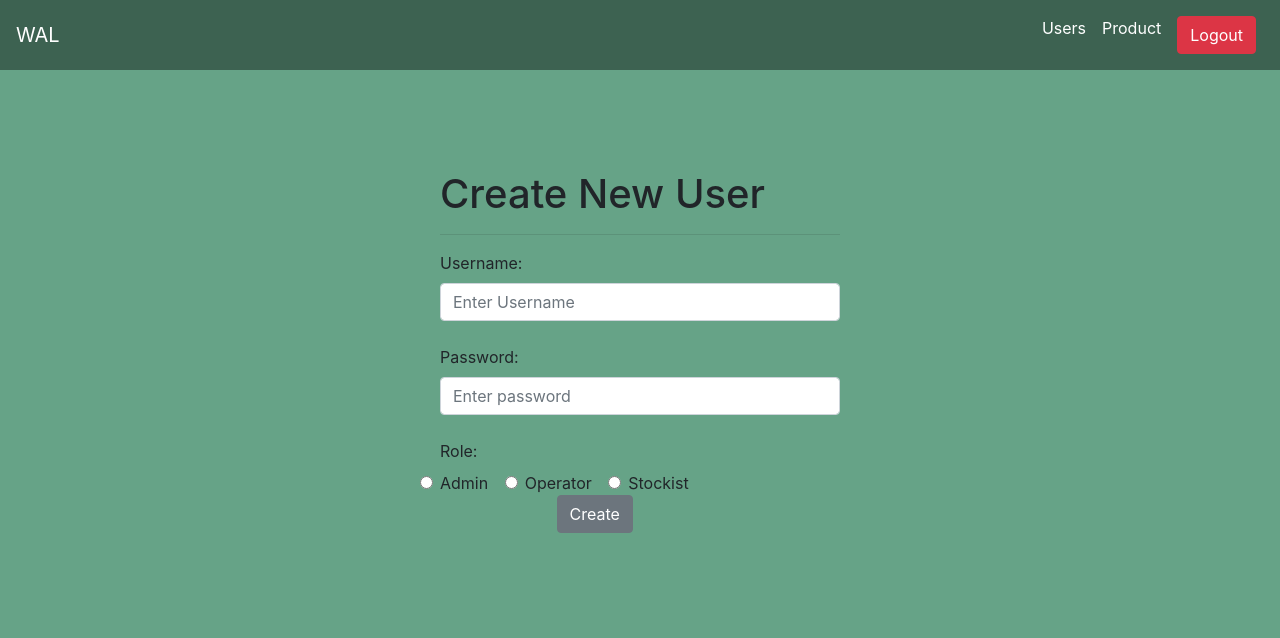
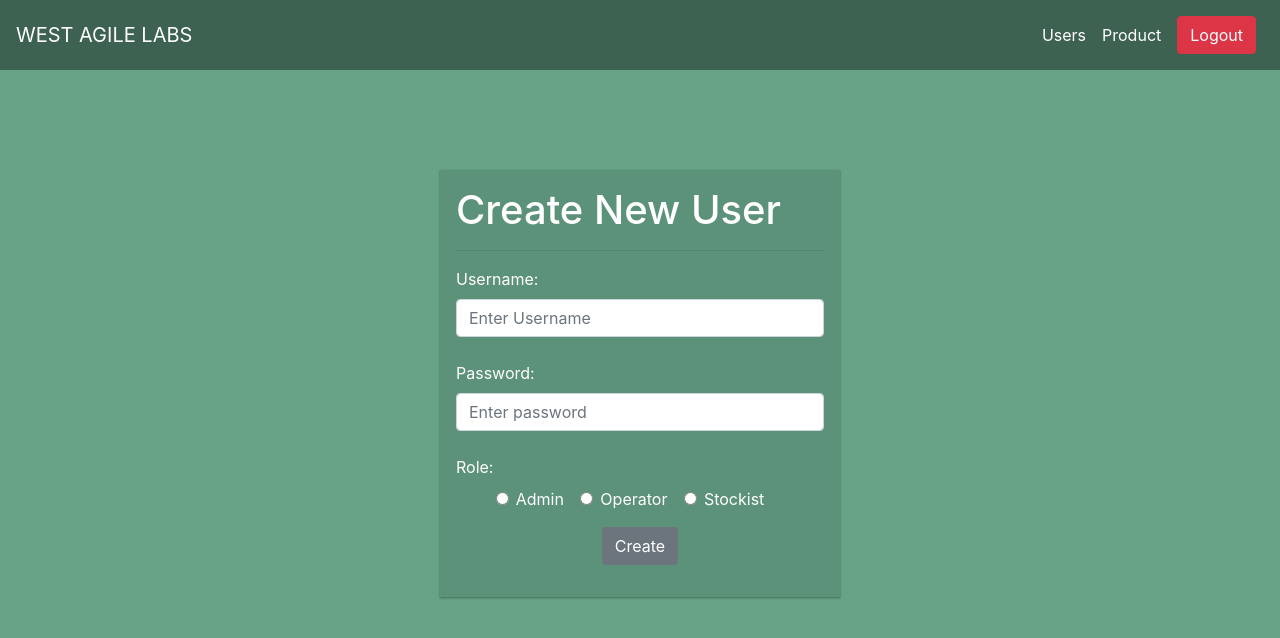
Before and after one commit to Pranshul-WAL/ims-frontend, a React (Create React App) app: page /add in a window 1280 px wide. Shown: the top 638 px of the page. Built offline with nearby package versions, Linux system fonts and the light colour scheme.

Commit message:
Adding crad to the forms

```diff
--- a/src/App.css
+++ b/src/App.css
@@ -44,6 +44,7 @@
   margin: 25px 50px 75px 100px;
   background: rgb(102, 163, 135);
   /* border: 2px solid black; */
+  color: white;
 
 }
 
@@ -70,3 +71,44 @@
 .navbar .bg-dark {
   background-color: rgba(0,0,0,0.3) !important;
 }
+
+.UserStyle{
+  color: white;
+}
+
+.nav-item {
+  display: flex;
+  align-items: center;
+}
+
+.radio-buttons-row {
+  margin: 0px 26px 16px 26px;
+  display: flex;
+  justify-content: center;
+}
+.button-row {
+  display: flex;
+  justify-content: center;
+}
+
+.Login-new {
+  box-shadow: 0 1px 3px rgba(0,0,0,0.12), 0 1px 2px rgba(0,0,0,0.24);
+  transition: all 0.3s cubic-bezier(.25,.8,.25,1);
+  padding: 16px;
+  background-color: rgba(0,0,0,.1);
+}
+h1{
+  font-family: -apple-system, BlinkMacSystemFont, 'Segoe UI', Roboto, Oxygen, Ubuntu, Cantarell, 'Open Sans', 'Helvetica Neue', sans-serif;
+
+}
+.Login{
+  min-width: 90%;
+  min-height: 65%;
+  /* display: flex; */
+  align-items: center;
+  margin-left: 23px;
+}
+
+element.style {
+  margin-left: 23px;
+}
--- a/src/components/adminPage.js
+++ b/src/components/adminPage.js
@@ -1,6 +1,7 @@
 import React, { Component } from 'react';
 import { Link } from 'react-router-dom';
 import { Button } from 'reactstrap';
+import logo from '../logo.jpg'
 
 import {
     Navbar,
@@ -24,7 +25,7 @@ class AdminPage extends Component {
             <>
                 <div>
                     <Navbar color="dark" light expand="md" >
-                        <NavbarBrand href="https://www.westagilelabs.com" color="white">WAL</NavbarBrand>
+                        <NavbarBrand href="/" color="white">WEST AGILE LABS</NavbarBrand>
                         <Nav className="ml-auto" navbar>
                             <NavItem className="Font-Color">
                                 <Link className="nav-link" to="/enduser">Users</Link>
@@ -39,7 +40,14 @@ class AdminPage extends Component {
                     </Navbar>
                 </div>
                 {
-                    this.props.children? this.props.children:<h1>Hello</h1>
+                    this.props.children? this.props.children:<div>
+                    <h1>Welcome</h1><img src={logo} alt='company logo'/>
+                    <p>Lorem ipsum dolor sit amet, consectetur adipiscing elit. Sed ipsum neque, vestibulum id elit eu, dictum tincidunt lacus. Morbi in mi sit amet felis finibus malesuada eu in ante. Nullam vel tempus massa, a vestibulum mi. Nulla egestas elit a lacus aliquet, sed ultrices nisl suscipit. Nunc ullamcorper condimentum hendrerit. Donec pharetra turpis id consectetur commodo. Pellentesque elementum laoreet mauris et bibendum. Aenean ultricies neque sit amet purus sollicitudin, ut gravida tellus blandit. Interdum et malesuada fames ac ante ipsum primis in faucibus. Orci varius natoque penatibus et magnis dis parturient montes, nascetur ridiculus mus.
+
+                    Duis nisl purus, facilisis eget urna quis, aliquam aliquet felis. In laoreet malesuada ante, a scelerisque ex eleifend euismod. Integer rhoncus condimentum turpis, sit amet posuere velit facilisis et. Lorem ipsum dolor sit amet, consectetur adipiscing elit. In eget turpis sit amet est vestibulum rhoncus. Nulla finibus pulvinar eros quis laoreet. Etiam venenatis ligula ultricies ex condimentum sodales. Phasellus commodo rhoncus finibus. Nunc id facilisis sapien. Curabitur nec erat quis elit mollis accumsan sit amet at lorem. Nulla viverra est purus, vitae interdum orci bibendum et. Quisque nec lacinia lacus. Curabitur non diam justo.
+
+                    Maecenas viverra condimentum eros non tristique. Nulla cursus tempor risus, ac tincidunt lorem vulputate vitae. Nunc sit amet diam diam. Etiam placerat augue ut quam ultrices, ornare scelerisque purus commodo. Pellentesque rutrum, eros eu consectetur tristique, augue diam posuere arcu, ut ornare ligula orci eget mi. Pellentesque aliquet, leo quis facilisis vulputate, risus tellus blandit ipsum, ut facilisis elit libero posuere nibh. Vestibulum ac consectetur lorem. Vivamus ac aliquam enim. Mauris sem sem, scelerisque eget eleifend et, pharetra non turpis. Cras rutrum ligula fringilla, consequat lectus sollicitudin, convallis purus. Nullam quis semper quam. Praesent imperdiet eros eget tincidunt molestie. Nullam et nisi maximus, rutrum dui vitae, mollis odio. Mauris gravida, ante sed fringilla iaculis, nunc neque semper erat, in suscipit nunc lacus ut lectus. Sed at lectus consequat, ultricies erat vitae, porttitor sapien. </p>
+                    </div>
                 }
             </>
 
--- a/src/components/login.js
+++ b/src/components/login.js
@@ -5,6 +5,7 @@ import {
     // NavbarToggler,
     // Nav,
     // NavItem,
+    Label,
     Form,FormGroup, Input} from 'reactstrap';
 // import AdminPage from './adminPage';
 import {Redirect} from "react-router-dom";
@@ -35,12 +36,14 @@ class Login extends Component{
         return(
             <div className="container my-0 mx-auto">
                 <div className="Login-main">
-                    <div className="Login">
+                    <div className="Login Login-new">
                         <h1>Login</h1>
                         <Form className="">
+                            <Label>Username:</Label>
                             <FormGroup>
                                 <Input  value={this.props.username} onChange={this.handleChangeUsername} type="text" name="username" id="name" placeholder="Enter the Username" />
                             </FormGroup>
+                            <Label>Password:</Label>
                             <FormGroup>
                                 <Input value={this.props.password} onChange={this.handleChangePassword} type="password" name="password" id="Password" placeholder="Enter the password" />
                             </FormGroup>
--- a/src/components/userCreate.js
+++ b/src/components/userCreate.js
@@ -22,7 +22,11 @@ class UserCreate extends Component {
         this.props.getRole(e.target.value);
     }
     createUserHandler(){
+        if (this.props.username ==="" || this.props.password === "" || this.props.role === "") {
+            alert('Enter valid credentials.')
+        } else {
         this.props.createUser(this.props.username, this.props.password, this.props.role)
+        }
     }
     render() {
         return (
@@ -41,6 +45,7 @@ class UserCreate extends Component {
                 <Label>Role:</Label><br/>
                 {/* <Input type="text"  value={this.props.role} onChange={this.handleChangeRole} placeholder="Enter role"></Input><br/> */}
                 <FormGroup>
+                    <div className="radio-buttons-row">
                         <Label check>
                             <Input type="radio" name="radio1" value="Admin" onChange={this.handleChangeRole} />{' '}
                             Admin
@@ -54,12 +59,14 @@ class UserCreate extends Component {
                         <Label check>
                             <Input type="radio" name="radio1" value="Stockist" onChange={this.handleChangeRole}/>{' '}
                             Stockist
-                </Label><br></br>
-                &emsp;
-                &emsp;&emsp;&emsp;&emsp;&emsp;&emsp;
+                        </Label>
+                    </div>
+
                 {/* <Button onClick={()=>
                     { this.props.createUserHandler(username,password,role)}}>Create</Button> */}
+                    <div className="button-row">
                         <Button onClick={this.createUserHandler}>Create</Button>
+                    </div>
                 </FormGroup>
                 {localStorage.getItem('isUserCreate') ? <Redirect to='/list' /> : null}
                 {localStorage.removeItem('isUserCreate')}
--- a/src/components/userPage.js
+++ b/src/components/userPage.js
@@ -6,9 +6,9 @@ class UserPage extends Component {
     render() {
         return (
             <div align='center'>
-                <h1>User Page</h1><hr/>
-                <Link to='/add'>Add Users</Link><br/>
-                <Link to='/list'>List Users</Link>
+                <h1 className="UserStyle">User Page</h1><hr/>
+                <Link to='/add' className="UserStyle">Add Users</Link><br/>
+                <Link to='/list' lassName="UserStyle">List Users</Link>
 
             </div>
 
--- a/src/index.css
+++ b/src/index.css
@@ -20,12 +20,14 @@ code {
   /* text-align: left; */
   margin: 25px 50px 25px 50px;
   /* border: 2px solid black; */
+  color: white;
 
 }
 
 .Login-main{
   max-width: 400px;
   margin: 100px auto 0;
+  color: white;
 }
 
 .navbar.bg-dark {
```
Also changed, not shown: src/components/listInventory.js (+9 -1 lines), src/components/listOrders.js (+6 -1 lines), src/components/listReturns.js (+6 -1 lines). Lines whose indentation alone changed are shown as unchanged.
